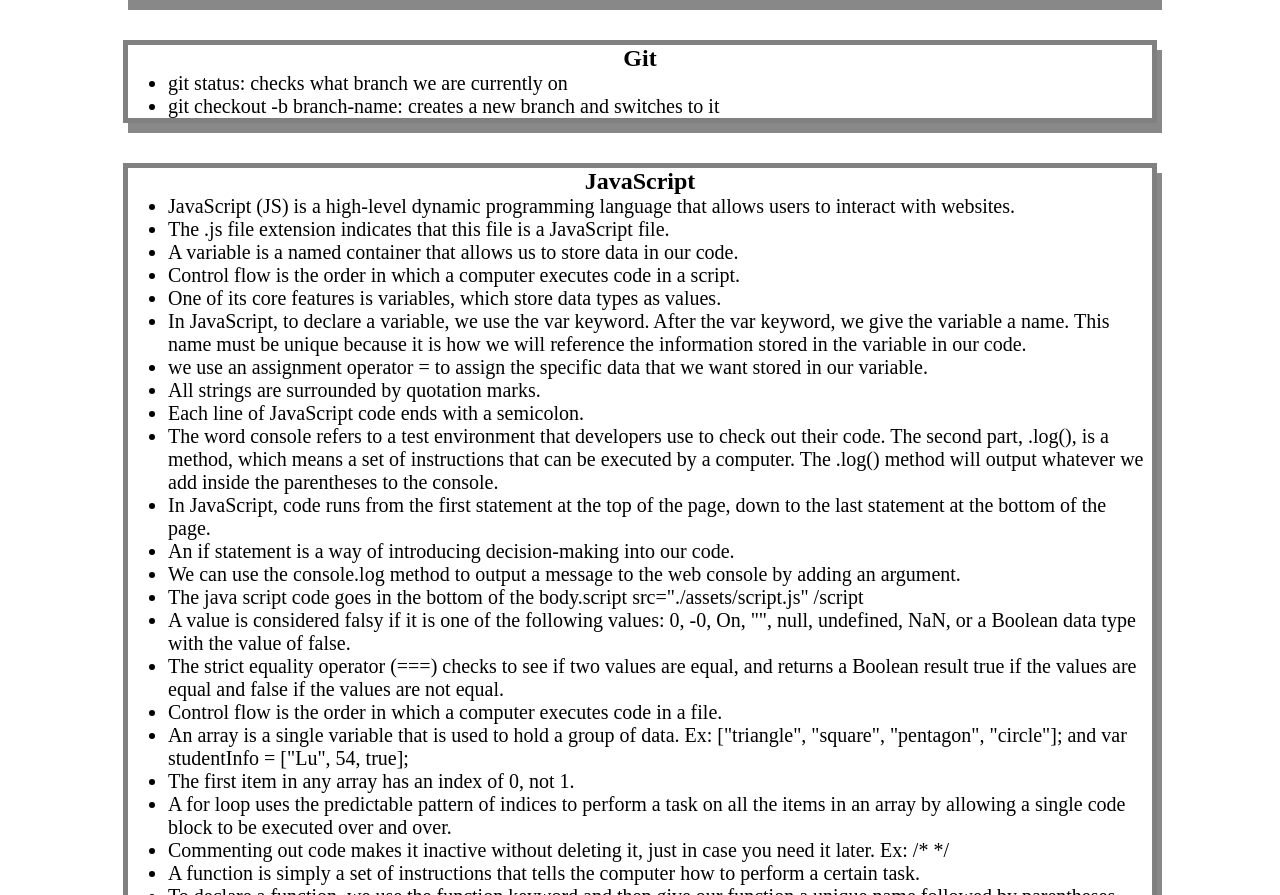
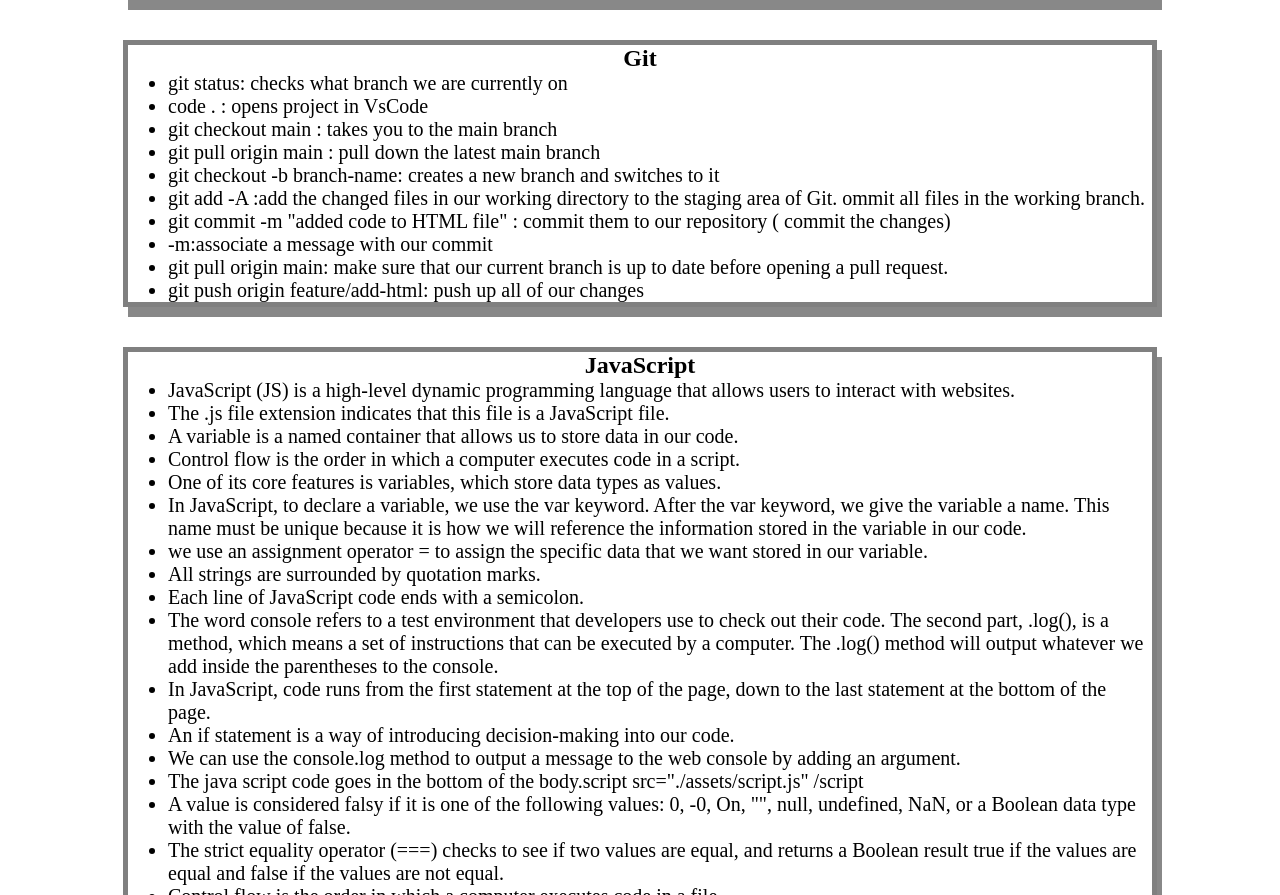
Before and after one commit to tanglero4/prework-study-guide, a plain HTML site: page index.html in a window 1280 px wide. Shown: the part 941-1836 px from the top of the page. Drawn offline with Linux system fonts and the light colour scheme.

Commit message:
added git notes to HTML file

```diff
--- a/index.html
+++ b/index.html
@@ -56,7 +56,15 @@
         <h2>Git</h2>
         <ul>
           <li>git status: checks what branch we are currently on</li>
-    <li>git checkout -b branch-name: creates a new branch and switches to it</li>
+  <li>code . : opens project in VsCode</li>
+  <li>git checkout main : takes you to the main branch</li>
+  <li>git pull origin main : pull down the latest main branch</li>
+  <li>git checkout -b branch-name: creates a new branch and switches to it</li>
+  <li>git add -A :add the changed files in our working directory to the staging area of Git. ommit all files in the working branch.</li>
+  <li>git commit -m "added code to HTML file" : commit them to our repository ( commit the changes)</li>
+  <li>-m:associate a message with our commit</li>
+  <li>git pull origin main: make sure that our current branch is up to date before opening a pull request.</li>
+  <li>git push origin feature/add-html: push up all of our changes</li>
   </ul>
       </section>
 
```
